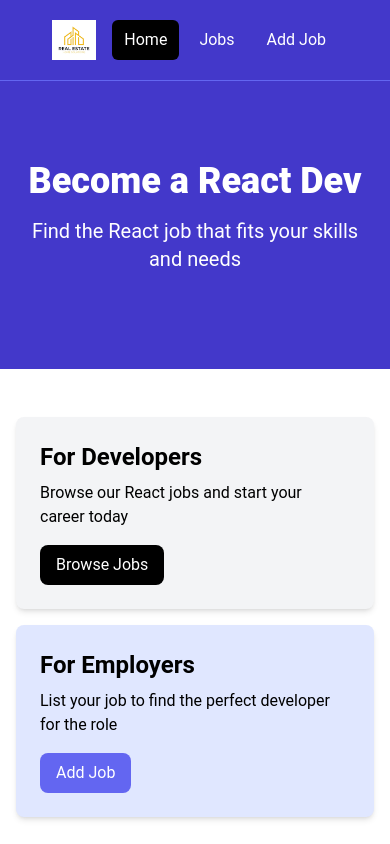
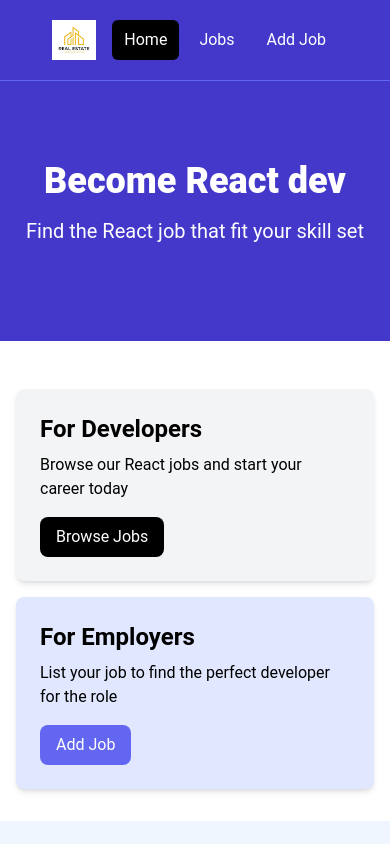
Before and after one commit to abouAlAbass/JobSite, a React (Vite) app: page / in a window 390 px wide. Shown: the top 844 px of the page. Built offline with nearby package versions, Linux system fonts and the light colour scheme.

Commit message:
add homecard component

```diff
--- a/src/App.jsx
+++ b/src/App.jsx
@@ -1,44 +1,17 @@
 import React from 'react'
 import Navbar from './components/Navbar'
 import Hero from './components/Hero'
+import HomeCards from './components/HomeCards'
 
 const App = () => {
   return (
     <>
-      <Navbar>
-      </Navbar>
-      <Hero></Hero>
+      <Navbar/>
+      <Hero  />
+      <HomeCards/>
 
 
 
-      <section className="py-4">
-        <div className="container-xl lg:container m-auto">
-          <div className="grid grid-cols-1 md:grid-cols-2 gap-4 p-4 rounded-lg">
-            <div className="bg-gray-100 p-6 rounded-lg shadow-md">
-              <h2 className="text-2xl font-bold">For Developers</h2>
-              <p className="mt-2 mb-4">
-                Browse our React jobs and start your career today
-              </p>
-              <a
-                href="/jobs.html"
-                className="inline-block bg-black text-white rounded-lg px-4 py-2 hover:bg-gray-700">
-                Browse Jobs
-              </a>
-            </div>
-            <div className="bg-indigo-100 p-6 rounded-lg shadow-md">
-              <h2 className="text-2xl font-bold">For Employers</h2>
-              <p className="mt-2 mb-4">
-                List your job to find the perfect developer for the role
-              </p>
-              <a
-                href="/add-job.html"
-                className="inline-block bg-indigo-500 text-white rounded-lg px-4 py-2 hover:bg-indigo-600">
-                Add Job
-              </a>
-            </div>
-          </div>
-        </div>
-      </section>
 
 
       <section className="bg-blue-50 px-4 py-10">
--- a/src/components/Hero.jsx
+++ b/src/components/Hero.jsx
@@ -1,6 +1,6 @@
 import React from 'react'
 
-const Hero = () => {
+const Hero = ({title="Become React dev",subtitle="Find the React job that fit your skill set"}) => {
   return (
 <section className="bg-indigo-700 py-20 mb-4">
   <div
@@ -8,10 +8,10 @@ const Hero = () => {
     <div className="text-center">
       <h1
         className="text-4xl font-extrabold text-white sm:text-5xl md:text-6xl">
-        Become a React Dev
+        {title}
       </h1>
       <p className="my-4 text-xl text-white">
-        Find the React job that fits your skills and needs
+      {subtitle}
       </p>
     </div>
   </div>
--- /dev/null
+++ b/src/components/HomeCards.jsx
@@ -0,0 +1,35 @@
+import React from 'react'
+
+export const HomeCards = () => {
+  return (
+    <section className="py-4">
+    <div className="container-xl lg:container m-auto">
+      <div className="grid grid-cols-1 md:grid-cols-2 gap-4 p-4 rounded-lg">
+        <div className="bg-gray-100 p-6 rounded-lg shadow-md">
+          <h2 className="text-2xl font-bold">For Developers</h2>
+          <p className="mt-2 mb-4">
+            Browse our React jobs and start your career today
+          </p>
+          <a
+            href="/jobs.html"
+            className="inline-block bg-black text-white rounded-lg px-4 py-2 hover:bg-gray-700">
+            Browse Jobs
+          </a>
+        </div>
+        <div className="bg-indigo-100 p-6 rounded-lg shadow-md">
+          <h2 className="text-2xl font-bold">For Employers</h2>
+          <p className="mt-2 mb-4">
+            List your job to find the perfect developer for the role
+          </p>
+          <a
+            href="/add-job.html"
+            className="inline-block bg-indigo-500 text-white rounded-lg px-4 py-2 hover:bg-indigo-600">
+            Add Job
+          </a>
+        </div>
+      </div>
+    </div>
+  </section>
+  )
+}
+export default HomeCards
```
